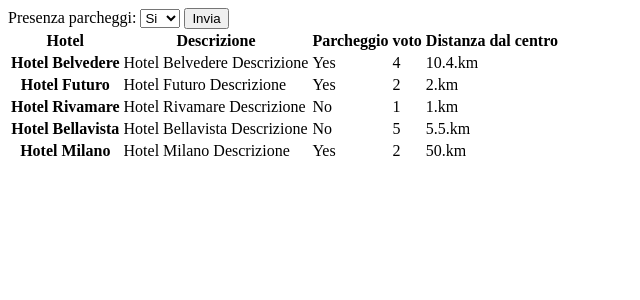
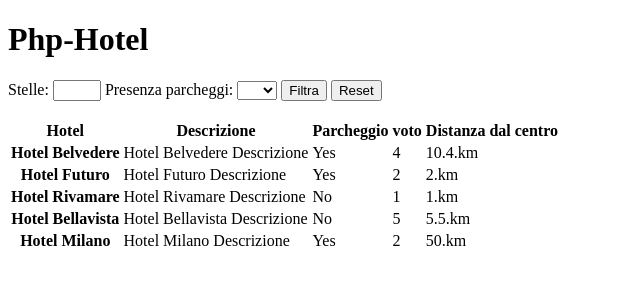
Before and after one commit to Luca-Rubino/php-hotel, a PHP site: page / in a window 1280 px wide. Shown: the top 300 px of the page, without its empty margins (0-640 px from the left). Run offline with PHP 8.4, Linux system fonts and the light colour scheme.

Commit message:
Inserire nel form imput per numero stelle hotel e opzioni in select per presenza parcheggi o meno di parcheggi (senza settaggi di php)

```diff
--- a/index.php
+++ b/index.php
@@ -12,23 +12,29 @@ require __DIR__ . "/listaHotel/hotel.php";
 <head>
     <meta charset="UTF-8">
     <meta name="viewport" content="width=device-width, initial-scale=1.0">
+    <link rel="icon" href="#" />
     <title>php-hotel</title>
 </head>
 <body>
+    <?php echo "<h1>Php-Hotel</h1>" ?>
 
     <section>
+        <form action="./index.php" method="get">
+            <label for="star">Stelle: </label>
+            <input type="number" name="star" id="star" min="1" max="5">
 
-        <form action="" method="get">
-            <label for="parcheggi">Presenza parcheggi: </label>
-            <select name="parcheggi" id="parcheggi">
+            <label for="parking">Presenza parcheggi: </label>
+            <select name="parking" id="parking">
+                <option value="0"></option>
+                <option value="no">No</option>
                 <option value="yes">Si</option>
-                <option value="no">No</option>
             </select>
-            <input type="submit" value="Invia">
+
+            <input type="submit" value="Filtra">
+            <input type="submit" value="Reset">
         </form>
-
     </section>
-
+    <br>
     <section>
         <table>
             <thead>
```
